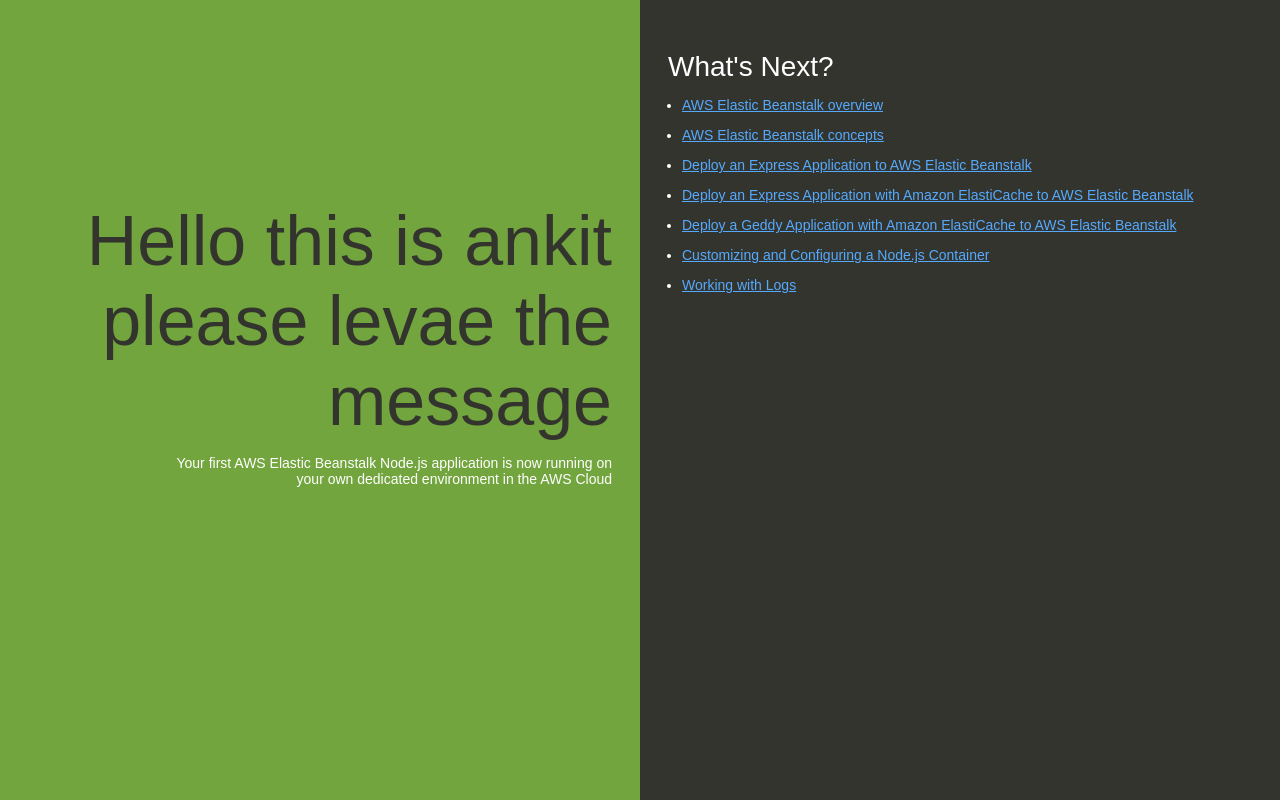
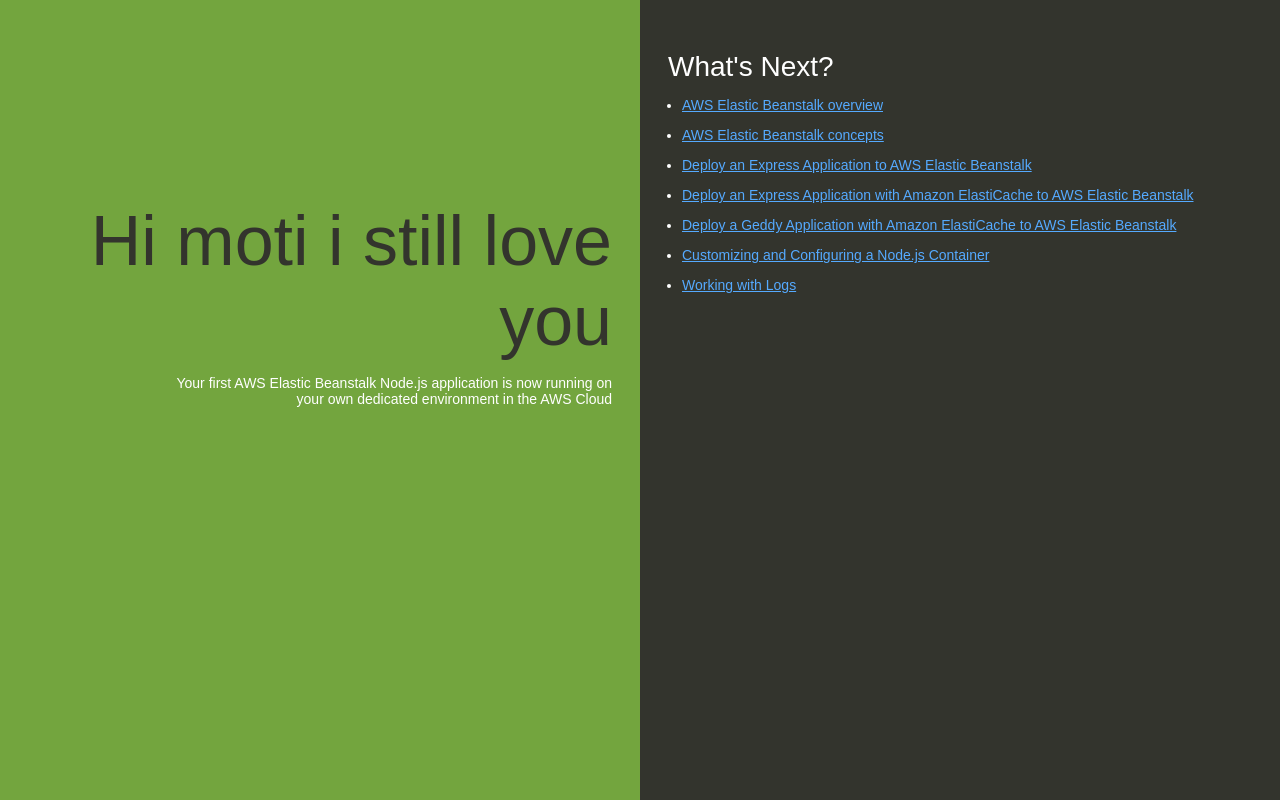
Before and after one commit to ankitm22/ankitmanaws, a website: page index.html in a window 1280 px wide. Drawn offline with Linux system fonts and the light colour scheme.

Commit message:
second version

```diff
--- a/index.html
+++ b/index.html
@@ -74,7 +74,7 @@
   </head>
   <body>
     <div class="textColumn">
-      <h1>Hello this is ankit please levae the message</h1>
+      <h1>Hi moti i still love you</h1>
       <p>Your first AWS Elastic Beanstalk Node.js application is now running on your own dedicated environment in the AWS Cloud</p>
     </div>
     <div class="linksColumn">
```
